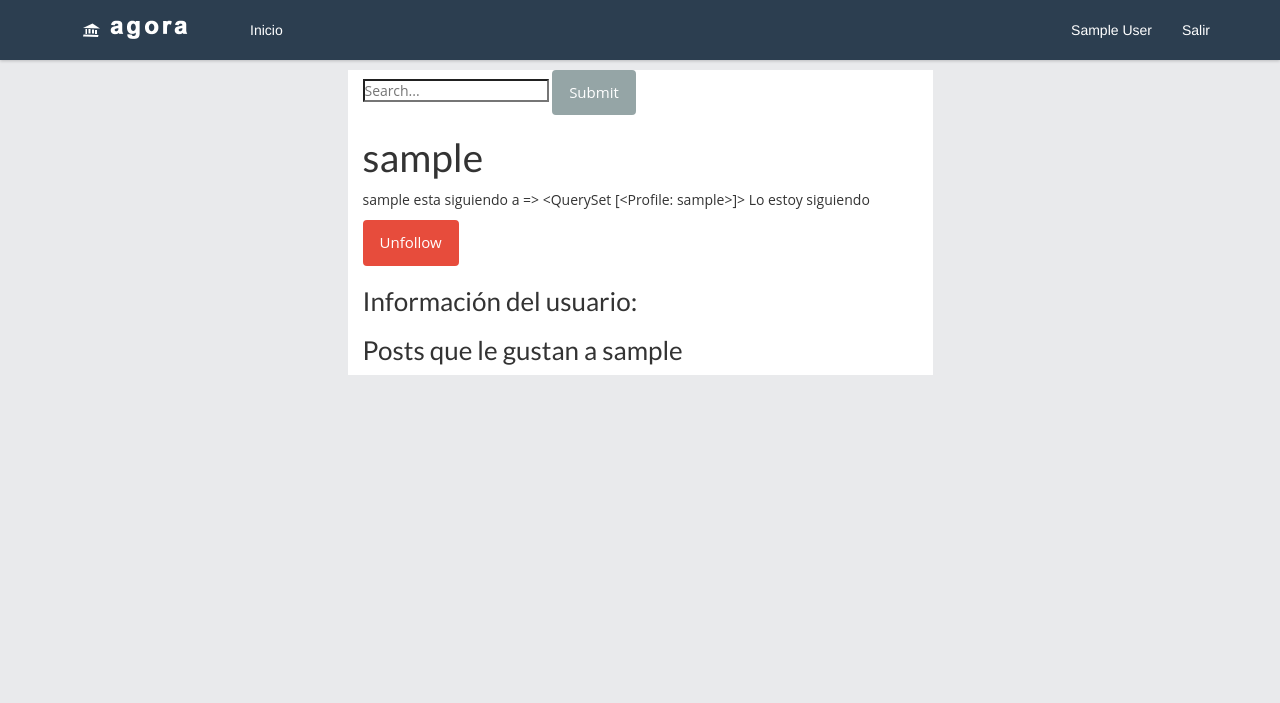
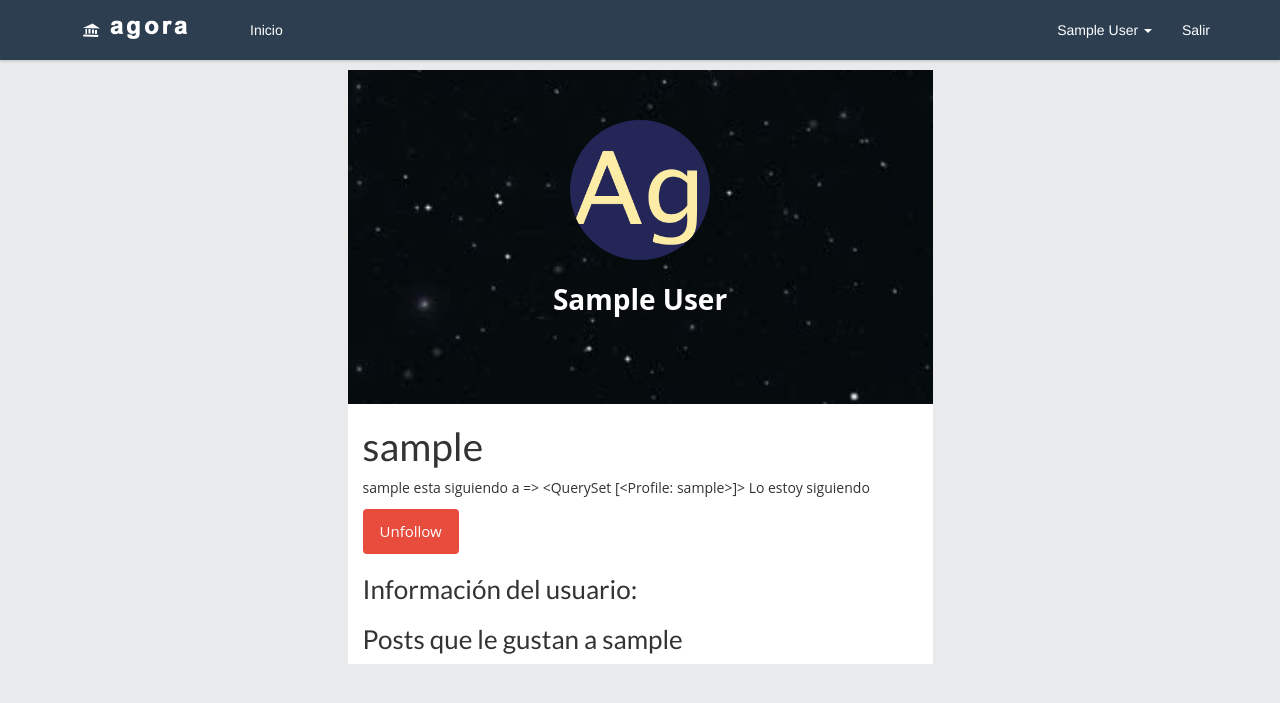
Before and after one commit to amosISA/sharing_things, a Django app: a page that uses posts/templates/posts/navbar.html in a window 1280 px wide. Shown: the top 703 px of the page. Run offline with Django 3.2, Linux system fonts and the light colour scheme; the visitor is signed in with stand-in values (Sample User, id 1); data comes from the database, SQL or seed files in the repository; data that the repository does not hold is empty; some libraries are stand-ins or nearby versions.

Commit message:
Added some styles to profile

```diff
--- a/posts/static/posts/css/base.css
+++ b/posts/static/posts/css/base.css
@@ -619,4 +619,42 @@ body {
           box-shadow: none;
           text-decoration: none; }
 
+/* User profile info block */
+.ag_profile_parralax {
+  /* Parallax effect */
+  /* Set a specific height */
+  min-height: 200px;
+  /* Create the parallax scrolling effect */
+  background-attachment: fixed;
+  background-position: center;
+  background-repeat: no-repeat;
+  background-size: cover; }
+  .ag_profile_parralax .ag_user_profile_info_block {
+    padding: 50px 0 80px;
+    text-align: center; }
+    .ag_profile_parralax .ag_user_profile_info_block .row {
+      text-align: center;
+      margin: 0 auto; }
+    .ag_profile_parralax .ag_user_profile_info_block .info_block_avatar .info_block_avatar_radius {
+      border-radius: 50%;
+      overflow: hidden;
+      display: inline-block; }
+      .ag_profile_parralax .ag_user_profile_info_block .info_block_avatar .info_block_avatar_radius .info_block_avatar_image {
+        width: 140px;
+        height: 140px; }
+        .ag_profile_parralax .ag_user_profile_info_block .info_block_avatar .info_block_avatar_radius .info_block_avatar_image img {
+          height: 100%;
+          width: 100%;
+          object-fit: cover; }
+    .ag_profile_parralax .ag_user_profile_info_block .info_block_user_name {
+      display: flex;
+      justify-content: center;
+      align-items: center;
+      border-bottom: solid 1px transparent;
+      padding: 20px 40px 8px;
+      font-size: 28px;
+      font-weight: bold;
+      line-height: 1.07;
+      color: #fff; }
+
 /*# sourceMappingURL=base.css.map */
--- a/posts/static/posts/scss/base.scss
+++ b/posts/static/posts/scss/base.scss
@@ -813,3 +813,55 @@ body {
     }
   }
 }
+
+/* User profile info block */
+.ag_profile_parralax {
+  /* Parallax effect */
+  /* Set a specific height */
+  min-height: 200px;
+
+  /* Create the parallax scrolling effect */
+  background-attachment: fixed;
+  background-position: center;
+  background-repeat: no-repeat;
+  background-size: cover;
+
+  .ag_user_profile_info_block {
+    padding: 50px 0 80px;
+    text-align: center;
+
+    .row { text-align: center; margin: 0 auto; }
+
+    .info_block_avatar {
+
+      .info_block_avatar_radius {
+        border-radius: 50%;
+        overflow: hidden;
+        display: inline-block;
+
+        .info_block_avatar_image {
+          width: 140px;
+          height: 140px;
+
+          img {
+            height: 100%;
+            width: 100%;
+            object-fit: cover;
+          }
+        }
+      }
+    }
+
+    .info_block_user_name {
+      display: flex;
+      justify-content: center;
+      align-items: center;
+      border-bottom: solid 1px transparent;
+      padding: 20px 40px 8px;
+      font-size: 28px;
+      font-weight: bold;
+      line-height: 1.07;
+      color: #fff;
+    }
+  }
+}
--- a/posts/templates/posts/navbar.html
+++ b/posts/templates/posts/navbar.html
@@ -24,10 +24,22 @@
             </div>-->
             <ul class="nav navbar-nav navbar-right">
                 {% if request.user.is_authenticated %}
-                    <li>
-                        <a href="{% url "profiles:user_profile" username=user.username %}">
-                           {{ user.get_full_name|title }}
-                        </a>
+                    <li class="dropdown">
+                        <a href="#" class="dropdown-toggle" data-toggle="dropdown" role="button" aria-expanded="false">{{ request.user.get_full_name|title }} <span class="caret"></span></a>
+                        <ul class="dropdown-menu" role="menu">
+                            <li>
+                                <a href="{% url "profiles:user_profile" username=user.username %}">
+                                    Perfil
+                                    <i style="float:right;" class="fa fa-user"></i>
+                                </a>
+                            </li>
+                            <li>
+                                <a href="">
+                                    Configuración
+                                    <i style="float:right;" class="fa fa-cog"></i>
+                                </a>
+                            </li>
+                        </ul>
                     </li>
                     <li><a href="{% url "logout" %}">Salir</a></li>
                 {% else %}
--- a/posts/templates/posts/post_detail.html
+++ b/posts/templates/posts/post_detail.html
@@ -13,9 +13,9 @@
             <div class="row">
                 <div class="ag_article_header col-xs-8 col-xs-offset-2 col-md-8 col-md-offset-2">
                     <div class="ag_article_name_poster">
-                        <a href="">
+                        <a href="{% url "profiles:user_profile" username=user.username %}">
                             <div class="ag_article_avatar_image_user">
-                                <div class="ag_article_div_image" style="background-image: url('{% static 'posts/img/favicon/fav.png' %}');"></div>
+                                <div class="ag_article_div_image" style="{% if instance.user.profile.avatar %}background-image: url('{{ instance.user.profile.avatar.url }}');{% else %}background-image: url('{% static 'posts/img/favicon/fav.png' %}');{% endif %}"></div>
                             </div>
                             {{ instance.user.get_full_name|title }}
                         </a>
--- a/profiles/templates/profiles/profile.html
+++ b/profiles/templates/profiles/profile.html
@@ -1,13 +1,37 @@
 {% extends "posts/base.html" %}
 
 {% block content %}
+    {% load staticfiles %}
     <div class="row">
         <div class="ag_posts_wrapper col-md-6 col-md-offset-3 col-sm-8 col-sm-offset-2 col-xs-10 col-xs-offset-1">
+            <div class="row ag_profile_parralax" style="background-image: url('{% static 'posts/img/parallax/parallax2.jpg' %}');">
+                <div class="col-md-12 col-sm-12 ag_user_profile_info_block">
+                    <div class="row">
+                        <div class="col-md-12 col-sm-12 info_block_avatar">
+                            <div class="info_block_avatar_radius">
+                                <div class="info_block_avatar_image">
+                                    {% if user.profile.avatar %}
+                                        <img src="{{ user.profile.avatar.url }}" alt="User Image" />
+                                    {% else %}
+                                        <img src="{% static 'posts/img/favicon/fav.png' %}" alt="User Image" />
+                                    {% endif %}
+                                </div>
+                            </div>
+                        </div>
+                    </div>
+                    <div class="row">
+                        <div class="col-md-12 col-sm-12 info_block_user_name">
+                            <span>{{ user.get_full_name|title }}</span>
+                        </div>
+                    </div>
+                </div>
+            </div>
+
             <!-- Search form -->
-            <form class="form" method="GET" action="" class="ag_form_profile_user_search">
+            <!--<form class="form" method="GET" action="" class="ag_form_profile_user_search">
                 <input type="text" placeholder="Search..." name="q" value="{{ request.GET.q }}">
                 <button type="submit" class="btn btn-default" type="submit">Submit</button>
-            </form>
+            </form>-->
 
 
             <h1>{{ user.username }}</h1>
```
Also changed, not shown: posts/static/posts/img/parallax/parallax.jpg (added), posts/static/posts/img/parallax/parallax2.jpg (added), 1 other file.
